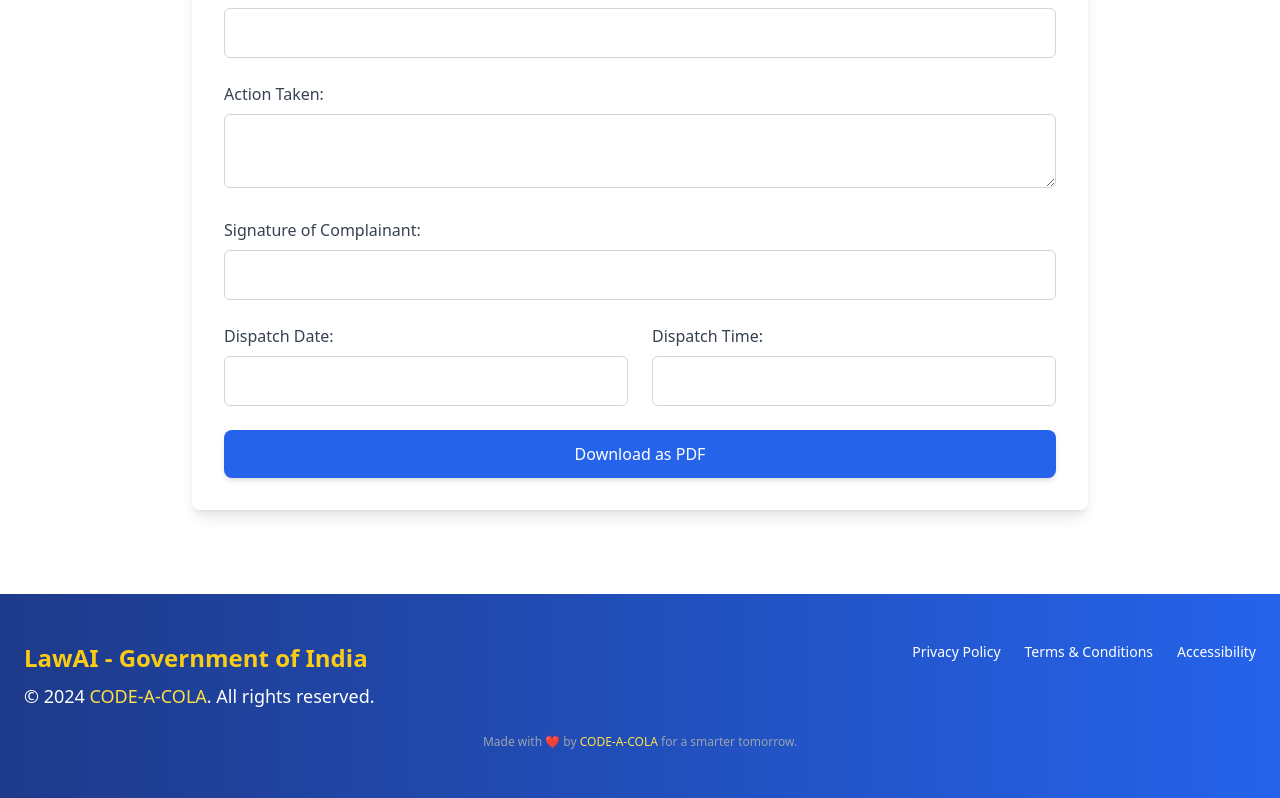
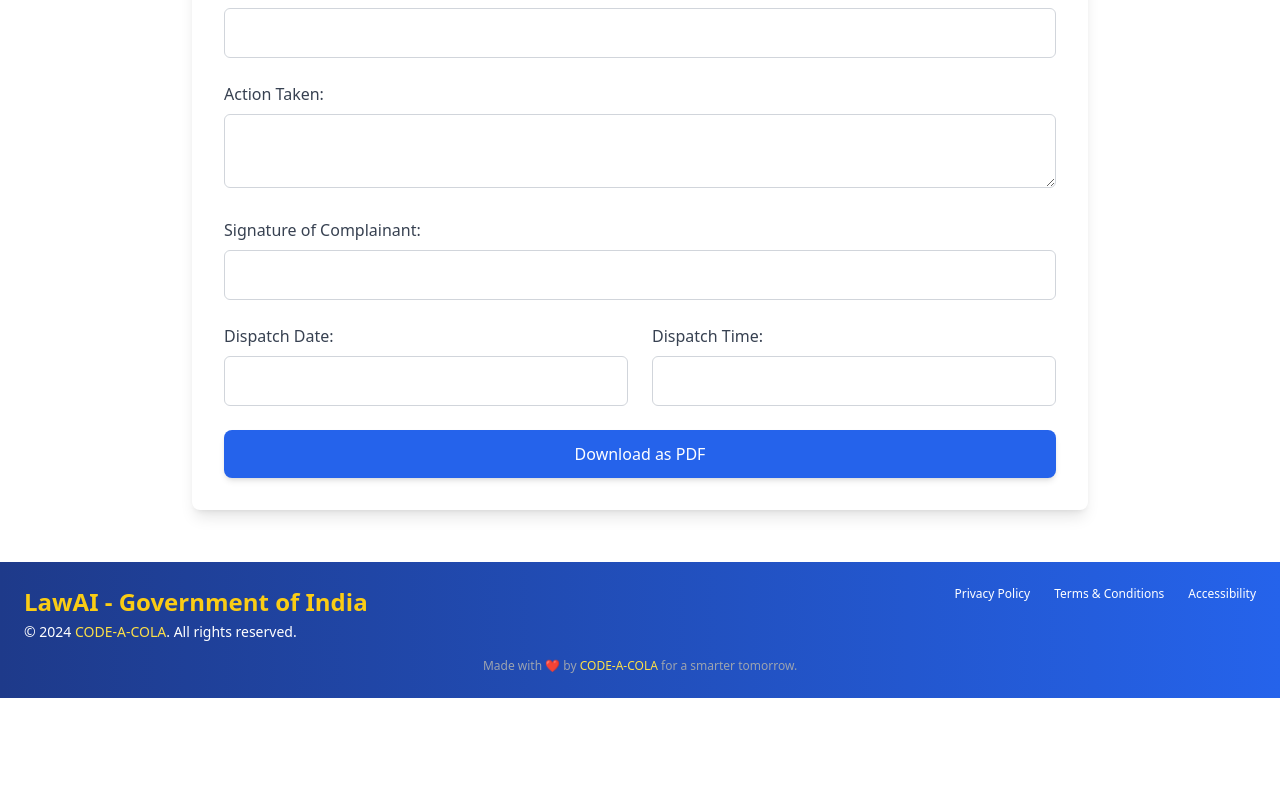
Before and after one commit to night-spring/Law-Ai-React, a React (Create React App) app in the folder Frontend/: page /fir in a window 1280 px wide. Shown: the part 2524-3322 px from the top of the page. After the commit the page ends 3222 px from the top, so only its background shows below. Built offline with nearby package versions, Linux system fonts and the light colour scheme; no server answers.

Commit message:
footer popup

```diff
--- a/Frontend/src/components/Footer.js
+++ b/Frontend/src/components/Footer.js
@@ -3,24 +3,24 @@ import { Link } from 'react-router-dom';
 
 const Footer = () => {
   return (
-    <footer className="bg-gradient-to-r from-blue-900 to-blue-600 text-white py-12 mt-16">
+    <footer className="bg-gradient-to-r from-blue-900 to-blue-600 text-white py-6 mt-8">
       <div className="container mx-auto px-6">
-        <div className="flex flex-col md:flex-row justify-between items-center md:items-start space-y-8 md:space-y-0 md:space-x-6">
+        <div className="flex flex-col md:flex-row justify-between items-center md:items-start space-y-6 md:space-y-0 md:space-x-6">
 
           {/* Logo and copyright section */}
           <div className="text-center md:text-left">
-            <p className="text-2xl font-semibold text-yellow-400 mb-2">
+            <p className="text-2xl font-semibold text-yellow-400 mb-1">
               <Link to="/" className="hover:underline">
                 LawAI - Government of India
               </Link>
             </p>
-            <p className="text-lg">
+            <p className="text-sm">
               &copy; 2024 <Link to="/team" className="text-yellow-300 hover:text-yellow-500 transition-colors">CODE-A-COLA</Link>. All rights reserved.
             </p>
           </div>
 
           {/* Footer Navigation Links */}
-          <nav className="flex flex-col md:flex-row items-center space-y-3 md:space-y-0 md:space-x-6 text-sm">
+          <nav className="flex flex-col md:flex-row items-center space-y-3 md:space-y-0 md:space-x-6 text-xs">
             <Link to="/privacypolicy" className="hover:text-yellow-300 transition-colors">Privacy Policy</Link>
             <Link to="/terms" className="hover:text-yellow-300 transition-colors">Terms & Conditions</Link>
             <Link to="/accessibility" className="hover:text-yellow-300 transition-colors">Accessibility</Link>
@@ -29,7 +29,7 @@ const Footer = () => {
         </div>
 
         {/* Footer Bottom Section */}
-        <div className="text-center mt-6 text-xs text-gray-400">
+        <div className="text-center mt-4 text-xs text-gray-400">
           <p>Made with ❤️ by <Link to="/team" className="text-yellow-300 hover:text-yellow-500 transition-colors">CODE-A-COLA</Link> for a smarter tomorrow.</p>
         </div>
       </div>
--- a/Frontend/src/pages/BareActs.js
+++ b/Frontend/src/pages/BareActs.js
@@ -3,6 +3,7 @@ import Sidebar from "../components/Sidebar";
 import MenuBar from "../components/MenuBar";
 import "../styles/BareActs.css";
 import axios from "axios";
+import { FaMicrophone, FaInfoCircle, FaArrowUp } from 'react-icons/fa';
 import Footer from "../components/Footer";
 
 const BareActs = () => {
@@ -502,7 +503,8 @@ const BareActs = () => {
     {showButton && (
       <button
         onClick={scrollToTop}
-        className="fixed bottom-8 right-8 bg-blue-600 text-white p-4 rounded-full shadow-lg hover:bg-blue-700 transition-all duration-300"
+        className="scroll-to-top-btn fixed bottom-4 right-4 bg-blue-600 text-white w-12 h-12 flex items-center justify-center rounded-full shadow-lg cursor-pointer border border-white
+"
       >
         <span className="material-icons text-lg">arrow_upward</span>
       </button>
--- a/Frontend/src/pages/Database.js
+++ b/Frontend/src/pages/Database.js
@@ -237,7 +237,7 @@ const Database = () => {
       {showScrollBtn && (
         <button
           onClick={scrollToTop}
-          className="fixed bottom-6 right-6 bg-blue-600 text-white w-12 h-12 rounded-full shadow-lg hover:bg-blue-700 transition-all transform hover:scale-110 flex items-center justify-center z-50"
+          className="scroll-to-top-btn fixed bottom-4 right-4 bg-blue-600 text-white w-12 h-12 flex items-center justify-center rounded-full shadow-lg cursor-pointer border border-white"
           aria-label="Back to top"
         >
           <span className="material-icons text-lg">arrow_upward</span>
--- a/Frontend/src/pages/Query.js
+++ b/Frontend/src/pages/Query.js
@@ -314,7 +314,7 @@ const Query = () => {
 
         {showPopup && (
   <div
-            className="popup-alert fixed top-20 right-5 bg-blue-50 border-l-4 border-blue-600 text-blue-800 p-6 rounded-lg shadow-xl cursor-pointer max-w-xs min-w-[250px] min-h-[80px]"
+    className="popup-alert fixed top-36 margin-top-20 right-5 bg-blue-50 border-l-4 border-blue-600 text-blue-800 p-6 rounded-lg shadow-xl cursor-pointer max-w-xs min-w-[250px] min-h-[80px] z-[10000]"
     onClick={toggleModal}
     role="alert"
     aria-live="assertive"
@@ -325,6 +325,8 @@ const Query = () => {
     </span>
   </div>
 )}
+
+
 
 {isModalOpen && (
       <div className="modal-overlay fixed inset-0 bg-gray-800 bg-opacity-50 flex justify-center items-center z-50">
@@ -481,7 +483,8 @@ const Query = () => {
 
         {showScrollTop && (
           <div
-            className="scroll-to-top-btn fixed bottom-4 right-4 bg-blue-600 text-white p-4 rounded-full shadow-lg cursor-pointer"
+            className="scroll-to-top-btn fixed bottom-4 right-4 bg-blue-600 text-white w-12 h-12 flex items-center justify-center rounded-full shadow-lg cursor-pointer border border-white
+"
             onClick={scrollToTop}
           >
             <FaArrowUp />
```
Lines whose indentation alone changed are shown as unchanged.
